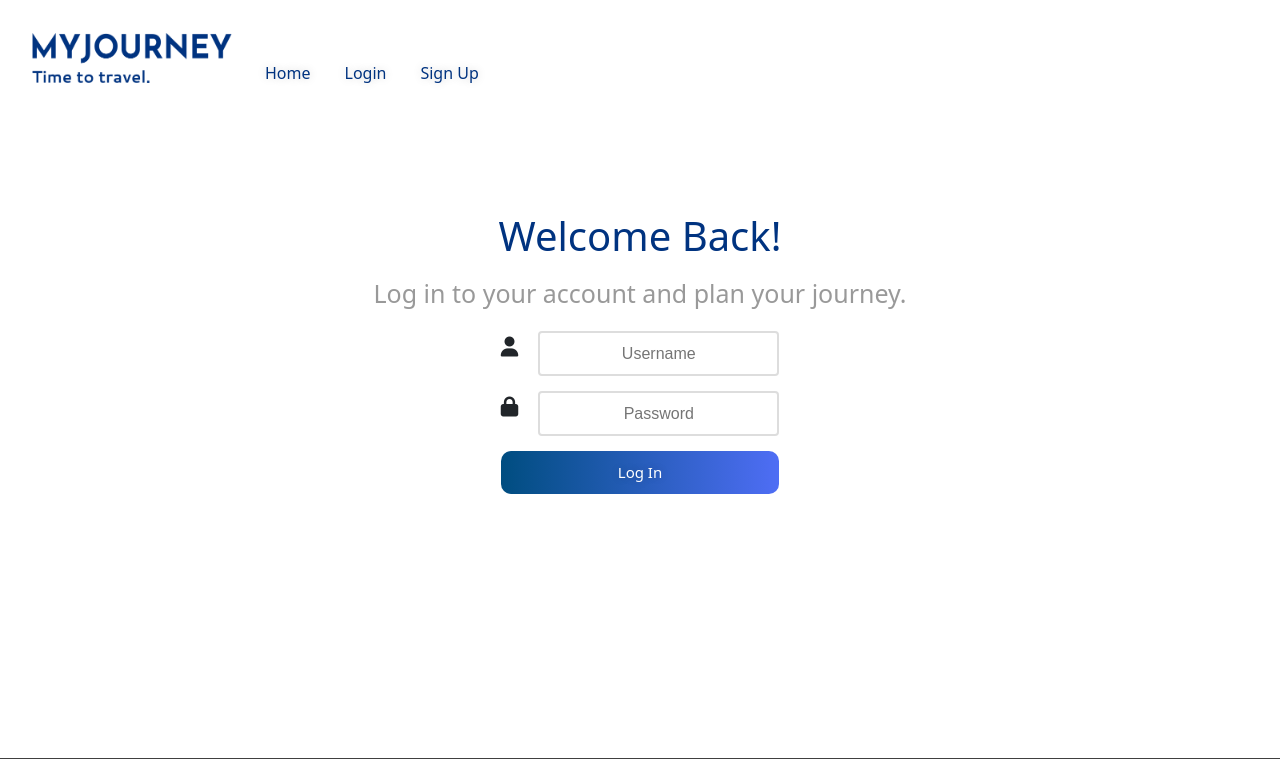
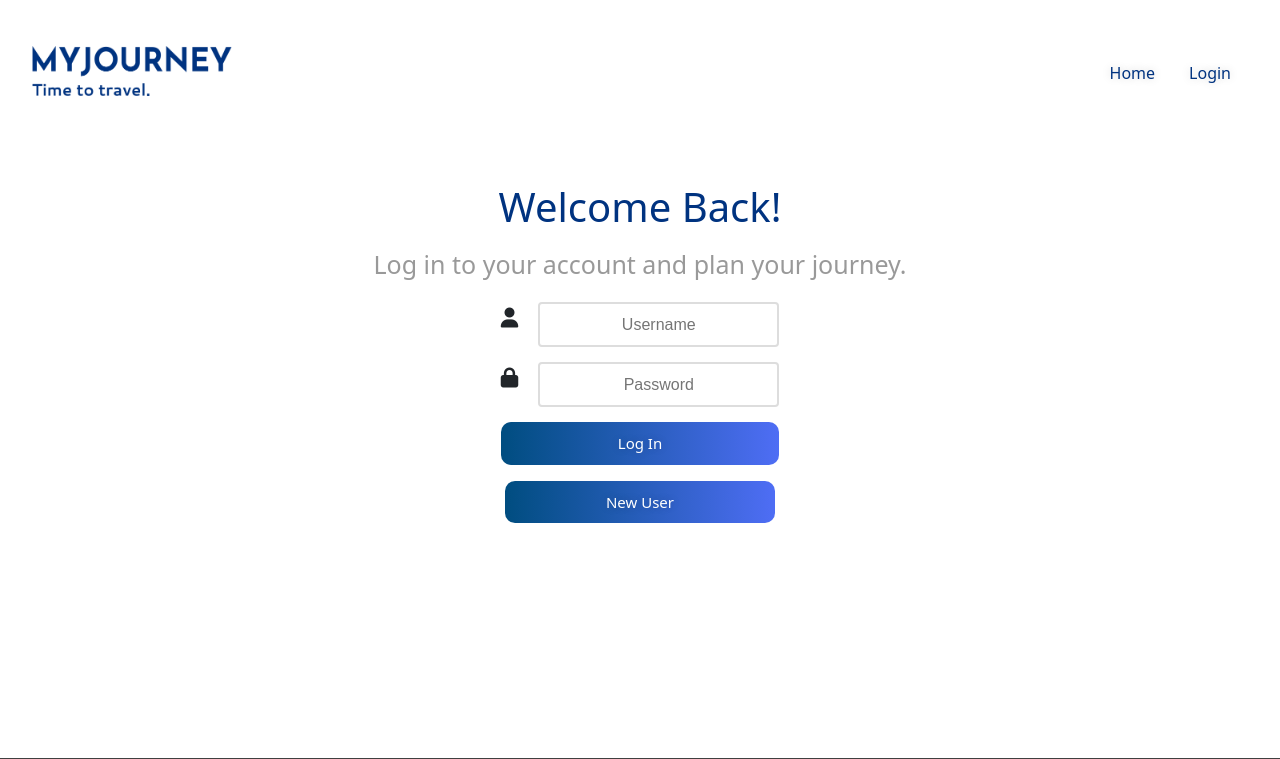
Before and after one commit to Bharath-Maran/MyJourney-Bus-Reservation-System, a Flask app: page /login in a window 1280 px wide. Shown: the top 759 px of the page. Run offline with Flask 3, Linux system fonts and the light colour scheme; some libraries are stand-ins or nearby versions.

Commit message:
Database Connectivity Modified
Database connection details are read from the config file.

```diff
--- a/main.py
+++ b/main.py
@@ -2,28 +2,34 @@
 from flask import Flask, redirect, url_for, render_template, request, session, jsonify
 from flask_mysqldb import MySQL
 import json
-from datetime import date, datetime, timedelta
+import configparser
 
 #Creates a instance of the Flask and assigns it to 'app'.
 app = Flask(__name__)
 
+#Parsing the configuration file
+config = configparser.ConfigParser()
+config.read('config.cfg')
+host = config.get('mysql', 'host')
+user = config.get('mysql', 'user')
+password = config.get('mysql', 'password')
+db = config.get('mysql', 'db')
+secret_key = config.get('app', 'secret_key')
+
+
 #Database configuration.
-app.config['MYSQL_HOST'] = 'localhost'
-app.config['MYSQL_USER'] = 'root'
-app.config['MYSQL_PASSWORD'] = 'Aspire@123'
-app.config['MYSQL_DB'] = 'bus_db'
+app.config['MYSQL_HOST'] = host
+app.config['MYSQL_USER'] = user
+app.config['MYSQL_PASSWORD'] = password
+app.config['MYSQL_DB'] = db
 
 #Secret key to store the session data in server-side.
-app.secret_key = 'comrade'
+app.secret_key = secret_key
 
 #Creates the instance of the MySQL and assigns it to 'mysql'.
 mysql = MySQL(app)
 
 #--------------|CLASS DECLARATION|--------------#
-
-def serialize(obj):
-    if isinstance(obj, (date, datetime, timedelta)):
-        return obj.__str__()
 
 #Attributes and methods of the user.
 class User:
@@ -89,7 +95,7 @@ class User:
         mycursor = mysql.connection.cursor()
         try:
             #Fetches all the data from 'user_credentials' where the username and password is the value passed by the user.
-            query = 'SELECT USER_ID, USER_POWER, USER_STATUS FROM USER_CREDENTIALS WHERE USERNAME=%s AND PASSWORD=%s'
+            query = 'SELECT USER_ID, USER_POWER, USER_STATUS, FIRST_NAME FROM USER_CREDENTIALS WHERE USERNAME=%s AND PASSWORD=%s'
             values = (self.username, self.password)
             mycursor.execute(query, values)
             result = mycursor.fetchall()
@@ -100,9 +106,11 @@ class User:
                 user_id = result[0][0]
                 user_power = result[0][1]
                 user_status = result[0][2]
+                first_name = result[0][3]
                 self.user_id = user_id
                 self.user_power = user_power
                 self.user_status = user_status
+                self.first_name = first_name
 
                 #Checks the status of the user, 'Active' or 'Disabled'
                 if user_status == 'Active':
@@ -111,6 +119,7 @@ class User:
                     session['user_id'] = user_id
                     session['user_power'] = user_power
                     session['user_status'] = user_status
+                    session['first_name'] = first_name
                     print("ValidateUser | User login successful.")
                     statement = 'User login successful.'
                     return True, statement
@@ -129,6 +138,7 @@ class User:
                     session['user_id'] = user_id
                     session['user_power'] = user_power
                     session['user_status'] = updated_status
+                    session['first_name'] = first_name
                     self.user_status = updated_status
                     print("ValidateUser | User login successful (Deactivated -> Activated).")
                     #Upon successful verifcation, 'True' is returned.
@@ -1609,13 +1619,22 @@ class Passenger:
 #Default url of the web application.
 @app.route('/')
 def Initial():
+    session['redirect_searchbus'] = False
     #Redirects the default url to the html page we need to display.
     return redirect(url_for('HomePage'))
 
 #Renders the homepage of the web application.
 @app.route('/home')
 def HomePage():
-    return render_template('homepage.html')
+    if 'redirect_searchbus' not in session:
+        session['redirect_searchbus'] = False
+        return render_template('homepage.html')
+    else:
+        if session['redirect_searchbus']:
+            return redirect(url_for('SearchBus'))
+        else:
+            session['redirect_searchbus'] = False
+            return render_template('homepage.html')
 
 #User registration.
 @app.route('/register', methods = ['GET', 'POST'])
@@ -1657,27 +1676,40 @@ def Registration():
 def LoggingIn():
     #Enters into the below if code if the request method in submitted form is 'POST'.
     if request.method == 'POST':
-
-        #Gets the details submitted by the user in the form in HTML page.
-        username = request.form['username']
-        password = request.form['password']
-
-        #Creates an instance using all the details passed by the user.
-        user = User("","","","","","","","","",username, password)
-
-        #Triggers the 'Login' method of the class 'User' using the instance 'user'.
-        result, statement = user.Login()
-
-        #Checks if the result of the method is True or False.
-        if result:
-            print("LoggingIn | Login successful.")
-            #Redirects the user to the 'HomePage' page.
-            # return redirect(url_for('HomePage'))
-            return render_template('homepage.html', login_statement = statement)
+        action = request.form['action']
+        if action == 'Login':
+            #Gets the details submitted by the user in the form in HTML page.
+            username = request.form['username']
+            password = request.form['password']
+
+            #Creates an instance using all the details passed by the user.
+            user = User("","","","","","","","","",username, password)
+
+            #Triggers the 'Login' method of the class 'User' using the instance 'user'.
+            result, statement = user.Login()
+
+            #Checks if the result of the method is True or False.
+            if result:
+                print("LoggingIn | Login successful.")
+                #Redirects the user to the 'HomePage' page.
+                # return redirect(url_for('HomePage'))
+                print(session['redirect_searchbus'])
+                if session['redirect_searchbus']:
+                    return(redirect(url_for('SearchBus')))
+                else:
+                    return render_template('homepage.html', login_statement = statement)
+            else:
+                #Redirects the user back to the 'Login' page
+                return redirect(url_for('LoggingIn'))
+        if action == 'Register':
+            return redirect(url_for('Registration'))
+
         else:
-            #Redirects the user back to the 'Login' page
+            print('LoggingIn | Invalid action command.')
             return redirect(url_for('LoggingIn'))
     else:
+        if 'redirect_searchbus' not in session:
+            session['redirect_searchbus'] = False
         #If the request method is not 'POST' the 'Login' page is loaded.
         return render_template('login.html')
 
@@ -1762,6 +1794,11 @@ def SearchBus():
 
         #The action is the name of the button that holds some value assigned to it. (There are multiple buttons with different values.)
         action = request.form['action']
+
+        #Redirects the user to login if not logged in.
+        if action == 'RedirectLogin':
+            session['redirect_searchbus'] = True
+            return redirect(url_for('LoggingIn'))
 
         #Executes if the action value is 'SearchBus'.
         if action == 'SearchBus':
@@ -1879,8 +1916,32 @@ def SearchBus():
             return render_template('search-bus.html')
 
     else:
-        #If the request method is not 'POST' the 'Search Bus' page is loaded.
-        return render_template('search-bus.html')
+        if session['redirect_searchbus']:
+            user_id = session.get('user_id')
+            source_location =  session['source_location']
+            destination_location = session['destination_location']
+            source_date =  session['source_date']
+
+            #Creates an empty instance of the class.
+            bus = Bus('','','','','','','','','','','','','','','','')
+
+            #Triggers the 'SearchBus' method of the class.
+            result = bus.SearchBus('SearchBus')
+
+            #Checks if the result of the method is 'True' or 'False'.
+            if result:
+                #Counts the len of the result i.e length of the tuple.
+                count = len(result)
+                #Travel_details holds the bus result.
+                #count holds the number of buses found.
+                #value is True, as the buses are available for displaying.
+                #User ID is passed to enable / disable 'Compare' and 'Select Seats' feature.
+                return render_template('search-bus.html', travel_details = result, count = count, value = True, user_id = user_id)
+            else:
+                #Value is False, as the buses are not available.
+                return render_template('search-bus.html', value = False)
+        else:
+            return render_template('search-bus.html')
 
 @app.route('/filter', methods = ['GET', 'POST'])
 def filter():
@@ -2104,7 +2165,7 @@ def BookingPayment():
                         if result:
                             #Redirects the user to the 'HomePage'.
                             print('BookingPayment | Ticket booked.')
-                            return redirect(url_for('HomePage'))
+                            return redirect(url_for('BookingHistory'))
                         else:
                             #Failure to update seat count, redirects the user to the 'TransactionHistory'.
                             print('BookingPayment | Failed to book ticket.')
--- a/static/styles/style.css
+++ b/static/styles/style.css
@@ -1,5 +1,10 @@
 html {
   margin: 20px;
+}
+
+.justify-content-end{
+  justify-content: end !important;
+  align-items: end !important;
 }
 
 .container {
@@ -53,7 +58,7 @@ html {
 .btn-aspire-warning{
   background-color: #d7b714;
   color: black;
-  transition: background-color 0.5s ease;
+  transition: bac kground-color 0.5s ease;
   width: 100%;
   border-radius: 50px;
   height: 35px;
@@ -679,6 +684,11 @@ select option:hover {
   margin-top: 15px;
 }
 
+.gradient-btn-aspire-register {
+  background-image: linear-gradient(to right, #004d80 0%, #506ef7 51%, #003380 100%);
+  width: 270px;
+}
+
 .gradient-btn-aspire-login:disabled{
   /* background-image: linear-gradient(to right, #b4b4b4 0%, #ffffff 51%, #6e6e6e 100%); */
   background-image: linear-gradient(to right, #004d80a7 0%, #506ff7a5 51%, #003380a9 100%);
@@ -841,7 +851,6 @@ i.fa-indian-rupee-sign{
   margin: auto;
 
 }
-
 
 .HomeForm > h1 {
   align-items: center;
--- a/templates/login.html
+++ b/templates/login.html
@@ -11,13 +11,16 @@
     <form action="" method="post" name="LoginForm">
         <label>
         <i class="fa-solid fa-user fa-lg"></i>
-        <input type="text" class="LoginForm-field" id="username" name="username" placeholder="Username" autocomplete="off" pattern="^(?=.*[A-Z])(?=.*\d)(?=.*[!@#$%^&*()_+\-=[\]{};':\\|,.>/?])(?!.*\s).{4,}$" title="1 Capital Letter | 1 Numerical Value | 1 Special Character | 4 Characters Mandatory" required><p></p>
+        <input type="text" class="LoginForm-field" id="username" name="username" placeholder="Username" autocomplete="off" minlength="4" pattern="^(?=.*[A-Z])(?=.*\d)(?=.*[!@#$%^&*()_+\-=[\]{};':\\|,.>/?])(?!.*\s).{4,}$" title="1 Capital Letter | 1 Numerical Value | 1 Special Character | 4 Characters Mandatory" required><p></p>
         </label>
         <label>
         <i class="fa-solid fa-lock fa-lg"></i>
-        <input type="password" class="LoginForm-field" id="password" name="password" placeholder="Password" pattern="^(?=.*[A-Z])(?=.*\d)(?=.*[!@#$%^&*()_+\-=[\]{};':\\|,.>/?])(?!.*\s).{8,}$" title="1 Capital Letter | 1 Numerical Value | 1 Special Character | 8 Characters Mandatory" required><p></p>
+        <input type="password" class="LoginForm-field" id="password" name="password" placeholder="Password" minlength="8" pattern="^(?=.*[A-Z])(?=.*\d)(?=.*[!@#$%^&*()_+\-=[\]{};':\\|,.>/?])(?!.*\s).{8,}$" title="1 Capital Letter | 1 Numerical Value | 1 Special Character | 8 Characters Mandatory" required><p></p>
         </label>
-        <button class="gradient-btn gradient-btn-aspire-login" type="submit" name="Submit">Log In</button>
+        <button class="gradient-btn gradient-btn-aspire-login" type="submit" name="action" value = "Login">Log In</button>
+    </form>
+    <form action="" method="post">
+        <button class="gradient-btn gradient-btn-aspire-register" type="submit" name="action" value="Register">New User</button>
     </form>
     </div>
 </div>
--- a/templates/navbar.html
+++ b/templates/navbar.html
@@ -5,11 +5,11 @@
     <a class="navbar-brand" href="/home">
       <img src="{{url_for('static',filename='/images/myjourney.png')}}" alt="Logo" width="200px" height="50px">
     </a>
+  </div>
     <div class="d-flex justify-content-end">
       <a href="/home"><button class="btn btn-outline-customer-navbar me-2" type="button">Home</button></a>
       {% if not session['user_power'] %}
       <a href="/login"><button class="btn btn-outline-customer-navbar me-2" type="button">Login</button></a>
-      <a href="/register"><button class="btn btn-outline-customer-navbar me-2" type="button">Sign Up</button></a>
       {% else %}
       {% if session['user_power'] == 'Admin' %}
       <div class="dropdown">
@@ -26,9 +26,10 @@
         </ul>
       </div>
       {% endif %}
+
       <div class="dropdown">
         <button class="btn btn-outline-customer-navbar me-2 dropdown-toggle" type="button" id="loginDropdown" data-bs-toggle="dropdown" aria-expanded="false">
-          User Dashboard
+        {{session['first_name']}}'s Dashboard
         </button>
         <ul class="dropdown-menu" aria-labelledby="loginDropdown">
           <li><a class="dropdown-item" href="/search-bus">Search Bus</a></li>
@@ -41,5 +42,4 @@
       <a href="/logout"><button class="btn btn-outline-danger-navbar me-2" type="button">Logout</button></a>
       {% endif %}
     </div>
-  </div>
 </nav>
--- a/templates/search-bus.html
+++ b/templates/search-bus.html
@@ -326,7 +326,7 @@
     <form action="" method="post">
     <div class="SeatButton">
       <input type="hidden" name="travel_id" value="{{travel[9]}}">
-      <button class="gradient-btn-searchbus gradient-btn-searchbus-select" type="submit" name="action" value="SelectSeat" disabled>SELECT SEATS</button>
+      <button class="gradient-btn-searchbus gradient-btn-searchbus-select" type="submit" name="action" value="RedirectLogin">SELECT SEATS</button>
     </div>
     </form>
     {%else%}
```
Also changed, not shown: config.cfg (added, +8 -0 lines), database/user_credentials.sql (+5 -2 lines), templates/register.html (+5 -5 lines).
